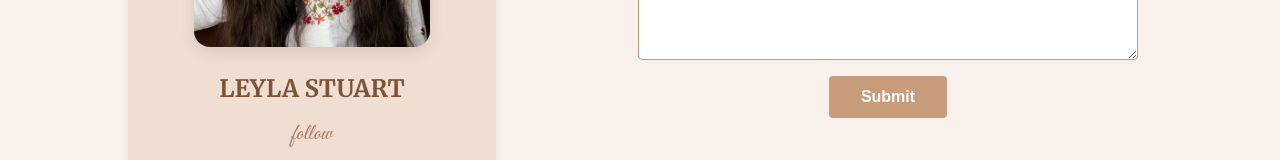
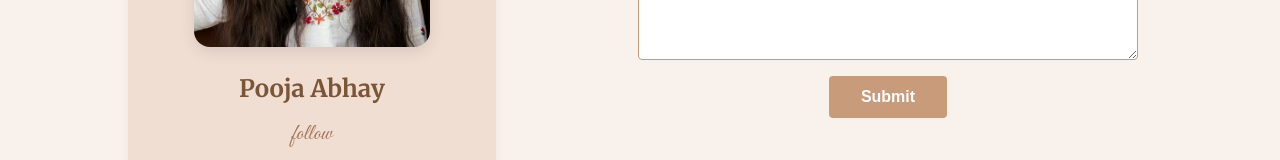
Before and after one commit to kalpana-kushwaha/life-coach, a React (Vite) app: page /contact in a window 1280 px wide. Shown: the part 627-787 px from the top of the page. Built offline with nearby package versions, Linux system fonts and the light colour scheme.

Commit message:
initial commit

```diff
--- a/src/components/contact.jsx
+++ b/src/components/contact.jsx
@@ -40,7 +40,7 @@ const Contact = () => {
           <div className="contact-photo-box">
             <img src={ProfileImage} alt="Leyla Stuart" className="contact-photo" />
           </div>
-          <h3 className="contact-name">LEYLA STUART</h3>
+          <h3 className="contact-name">Pooja Abhay</h3>
           <p className="follow-text">follow</p>
           <div className="social-icons-contact">
           <a href="https://www.instagram.com/pooja_abhayk" target="_blank" rel="noopener noreferrer">
```
